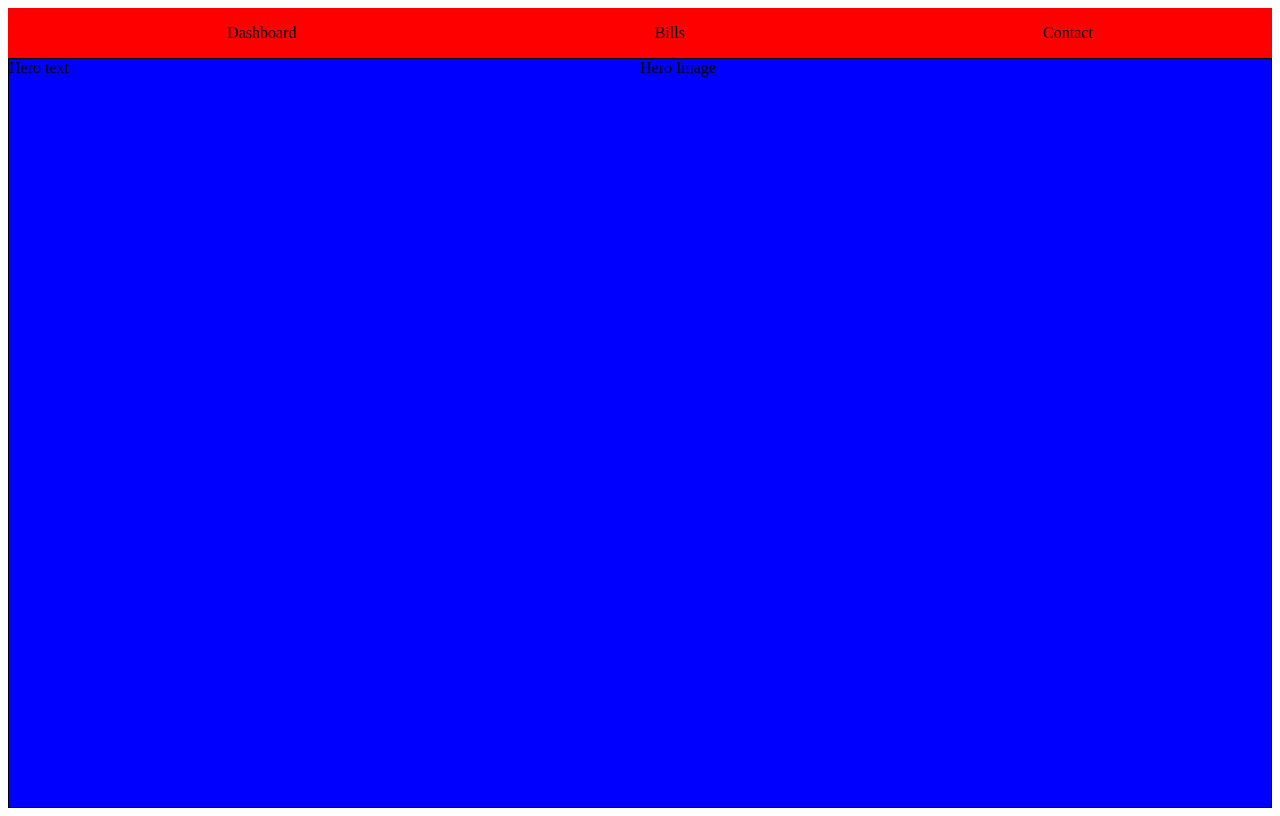
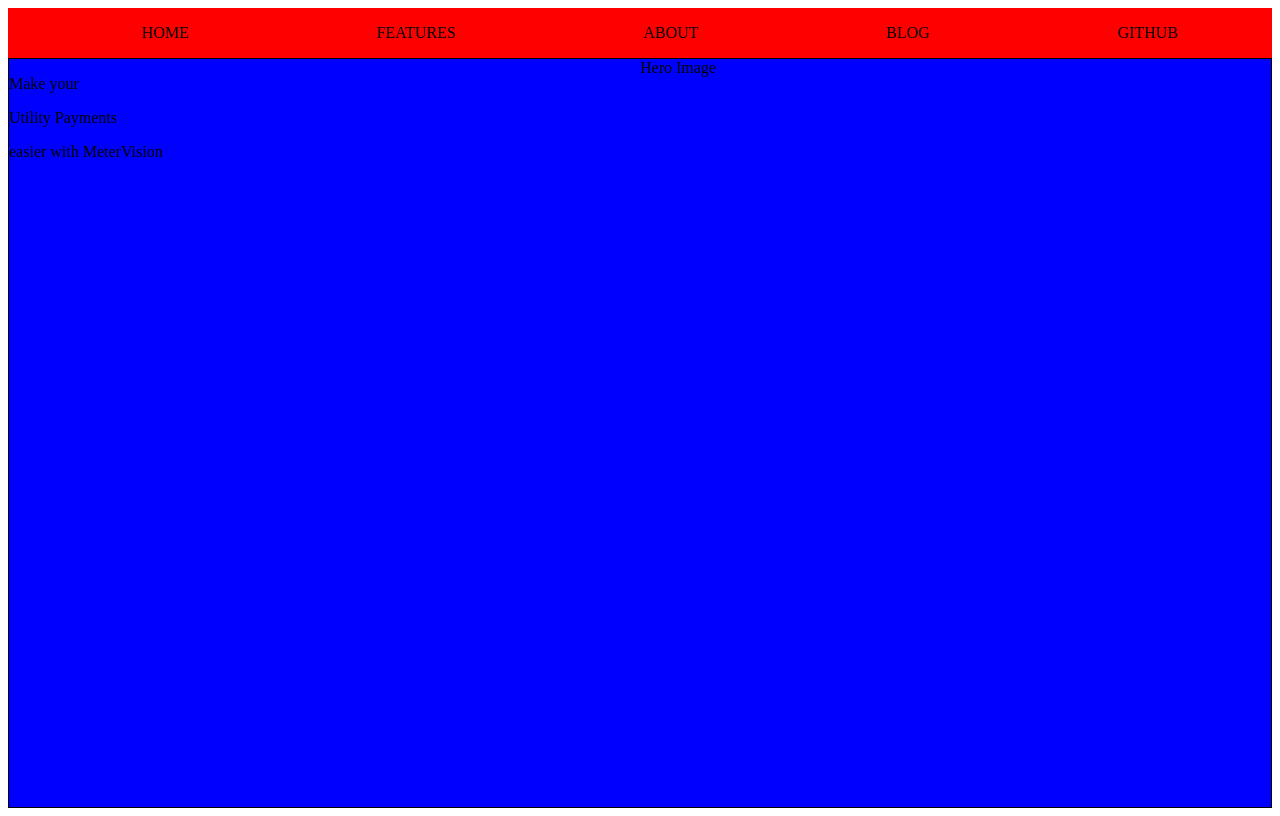
Before and after one commit to hillary-254/metervision, a Django app: page / in a window 1280 px wide. Run offline with Django 4.2, Linux system fonts and the light colour scheme.

Commit message:
Changes to landing html

```diff
--- a/metervision/landing/templates/landing/index.html
+++ b/metervision/landing/templates/landing/index.html
@@ -8,20 +8,24 @@
     <link rel="preconnect" href="https://fonts.googleapis.com">
     <link rel="preconnect" href="https://fonts.gstatic.com" crossorigin>
     <link href="https://fonts.googleapis.com/css2?family=Plus+Jakarta+Sans:wght@200;300;400;500;600;700;800&display=swap" rel="stylesheet">
-    <title>Document</title>
+    <title>MeterVision :: HOME</title>
 </head>
 <body>
    <div class="container">
      <div class="header">
           <ul class="header__menu">
-               <li>Dashboard</li>
-               <li>Bills</li>
-               <li>Contact</li>
+               <li>HOME</li>
+               <li>FEATURES</li>
+               <li>ABOUT</li>
+               <li>BLOG</li>
+               <li>GITHUB</li>
           </ul>
      </div>
      <div class="main">
           <div class="hero_text">
-               Hero text
+               <p>Make your</p>
+               <p class="hero_highlight">Utility Payments</p>
+               <p>easier with MeterVision</p>
           </div>
           <div class="hero_image">
                Hero Image
```
